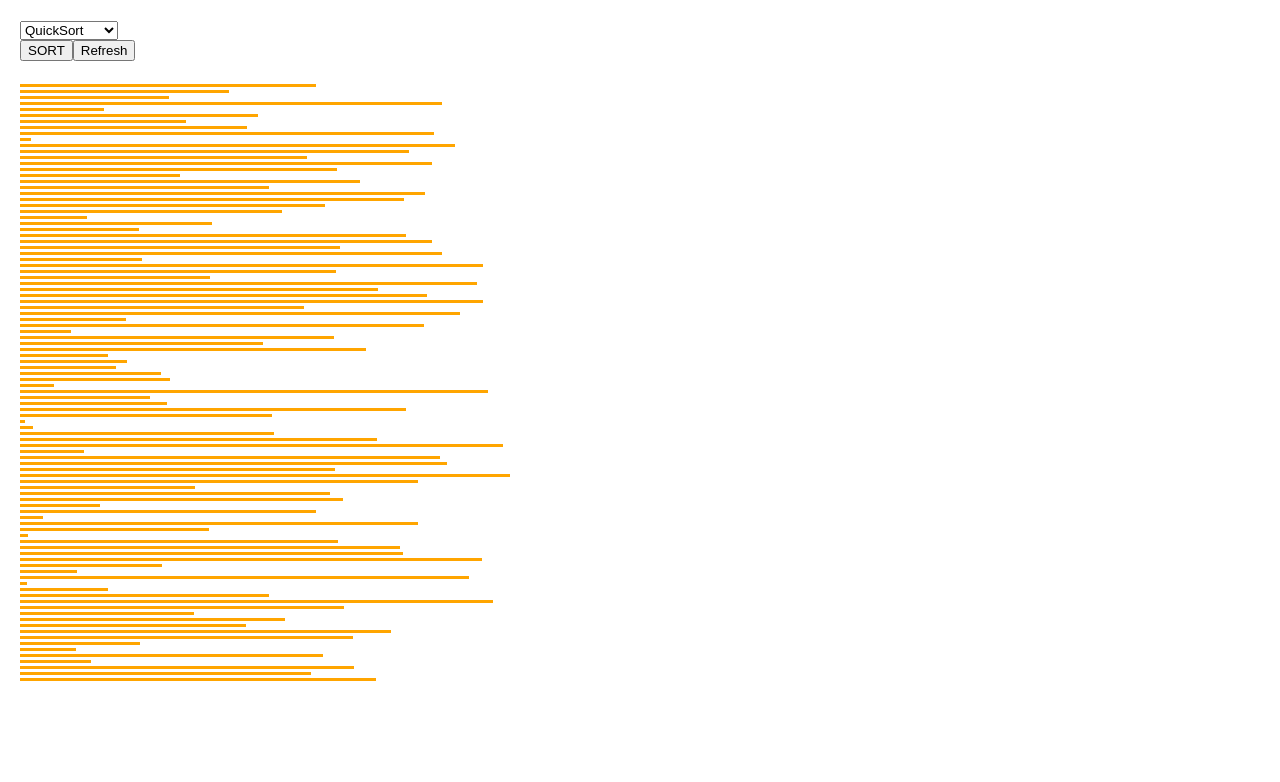
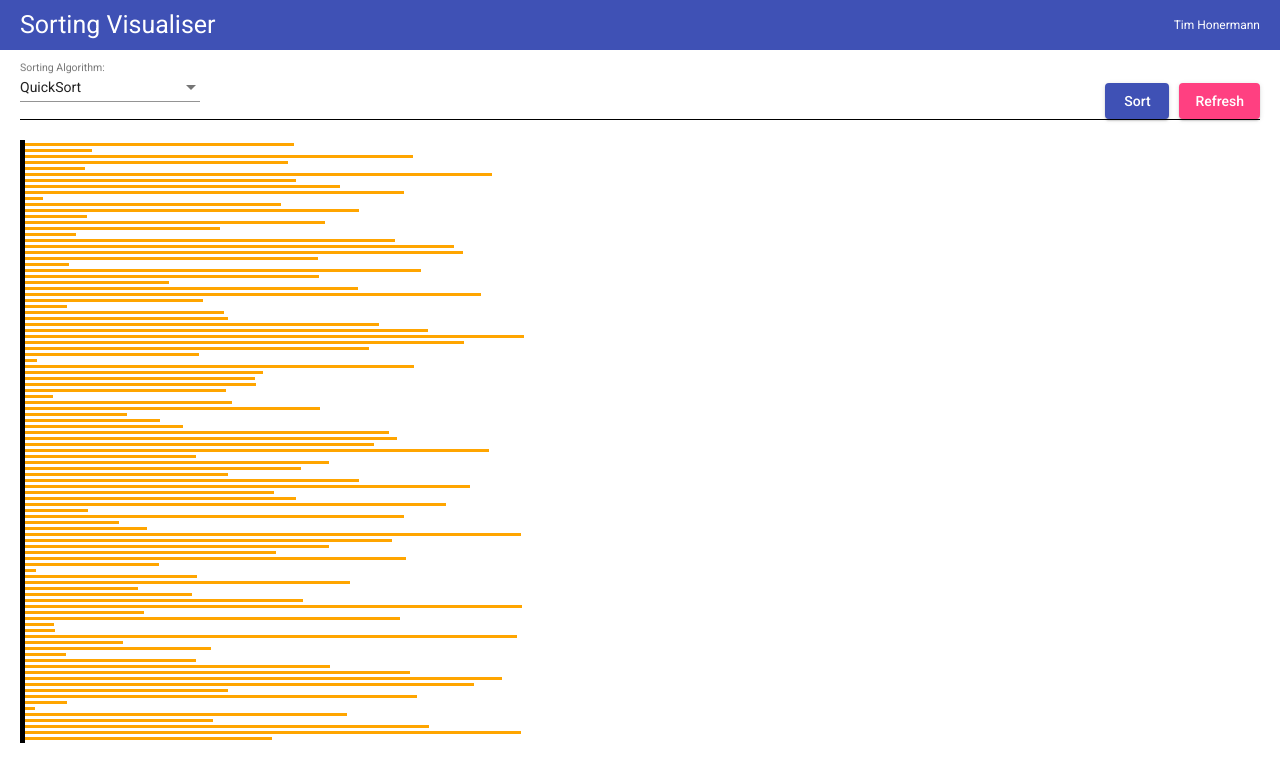
Before and after one commit to timhonermann/sorting-visualiser, an Angular app: page / in a window 1280 px wide. Shown: the top 782 px of the page. Built offline with nearby package versions, Linux system fonts and the light colour scheme.

Commit message:
added material components, updated UI, refactored sorting states

```diff
--- /dev/null
+++ b/src/app/sorting/sorting-state.ts
@@ -0,0 +1,5 @@
+export enum SortingState {
+    waiting = 1,
+    sorting = 2,
+    sorted = 3
+}
--- a/src/app/sorting/sorting.component.html
+++ b/src/app/sorting/sorting.component.html
@@ -1,14 +1,25 @@
+<div class="header">
+    <span class="title">Sorting Visualiser</span>
+    <span class="info">Tim Honermann</span>
+</div>
+
 <div class="container">
-    <select [(ngModel)]="selectedSortingAlgorithm" (change)="setSortingAlgorithm()">
-        <option *ngFor="let key of sortingAlgorithmKeys"
-                [value]="key"
-                [label]="sortingAlgorithms[key]">
-        </option>
-    </select>
-    <br/>
-    <button type="button" [disabled]="isSorted" (click)="startSorting()">SORT</button>
-    <button type="button" (click)="generateRandomArray()">Refresh</button>
-    <br/><br/>
+    <div class="sub-header">
+        <mat-form-field>
+            <mat-label>Sorting Algorithm:</mat-label>
+            <mat-select [(ngModel)]="selectedSortingAlgorithm" (selectionChange)="setSortingAlgorithm()" >
+                <mat-option *ngFor="let key of sortingAlgorithmKeys"
+                            [value]="key">
+                    {{ sortingAlgorithms[key] }}
+                </mat-option>
+            </mat-select>
+        </mat-form-field>
+        <div class="button-container">
+            <button mat-raised-button color="primary"  [disabled]="sortingState !== 1" (click)="startSorting()">Sort</button>
+            <div class="divider"></div>
+            <button mat-raised-button color="accent" (click)="generateRandomArray()">Refresh</button>
+        </div>
+    </div>
     <div class="array-container">
         <div *ngFor="let value of array; let i = index"
              class="array-bar"
--- a/src/app/sorting/sorting.component.scss
+++ b/src/app/sorting/sorting.component.scss
@@ -1,9 +1,50 @@
+.header {
+    width: 100%;
+    height: 50px;
+    background-color: #3f51b5;
+    display: flex;
+    justify-content: space-between;
+    align-items: center;
+    padding: 0 20px;
+
+    .title {
+        font-size: 25px;
+        color: white;
+    }
+
+    .info {
+        font-size: 12px;
+        color: white;
+    }
+}
+
 .container {
     padding: 20px;
 
+    .sub-header {
+        width: 100%;
+        height: 50px;
+        display: flex;
+        justify-content: space-between;
+        align-items: end;
+        border-bottom: 1px black solid;
+
+        .button-container {
+            height: 100%;
+            display: flex;
+            align-items: end;
+
+            .divider {
+                width: 10px;
+            }
+        }
+    }
+
     .array-container {
+        margin-top: 20px;
         display: inline-block;
         flex-wrap: wrap;
+        border-left: 5px black solid;
 
         .array-bar {
             height: 3px;
--- a/src/app/sorting/sorting.component.ts
+++ b/src/app/sorting/sorting.component.ts
@@ -1,10 +1,11 @@
 import {Component, OnInit} from '@angular/core';
-import {SortingAlgorithms} from '../sorting-algorithms';
+import {SortingAlgorithms} from './sorting-algorithms';
 import {QuickSort} from './algorithms/quick-sort';
 import {InsertionSort} from './algorithms/insertion-sort';
 import {SortingSettings} from './sorting-settings';
 import {SortingAnimation} from './sorting-animation';
 import {Algorithm} from './algorithms/algorithm';
+import {SortingState} from './sorting-state';
 import Timeout = NodeJS.Timeout;
 
 @Component({
@@ -17,10 +18,10 @@ export class SortingComponent implements OnInit {
     sortingAlgorithms = SortingAlgorithms;
     sortingAlgorithm: Algorithm;
     sortingAlgorithmKeys: string[];
-    selectedSortingAlgorithm: SortingAlgorithms = SortingAlgorithms.QuickSort;
+    selectedSortingAlgorithm = '1';
+    sortingState: SortingState = SortingState.waiting;
 
     array: number[] = [];
-    isSorted: boolean;
 
     animations: SortingAnimation[];
     timeouts: Timeout[] = [];
@@ -32,6 +33,7 @@ export class SortingComponent implements OnInit {
     }
 
     startSorting(): void {
+        this.sortingState = SortingState.sorting;
         const auxiliaryArray = this.array.slice();
         if (this.sortingAlgorithm) {
             this.animations = this.sortingAlgorithm.sort(auxiliaryArray, this.animations);
@@ -48,11 +50,6 @@ export class SortingComponent implements OnInit {
     }
 
     setSortingAlgorithm(): void {
-        if (!this.sortingAlgorithm) {
-            this.sortingAlgorithm = new QuickSort();
-        }
-
-        this.generateRandomArray();
 
         switch (+this.selectedSortingAlgorithm) {
             case SortingAlgorithms.QuickSort:
@@ -69,7 +66,7 @@ export class SortingComponent implements OnInit {
     generateRandomArray() {
         this.stopTimeouts();
         this.animations = [];
-        this.isSorted = false;
+        this.sortingState = SortingState.waiting;
         this.array = Array.from(
             { length: SortingSettings.DEFAULT_ARRAY_SIZE },
             () => Math.floor(
@@ -81,12 +78,14 @@ export class SortingComponent implements OnInit {
 
     getArrayBarStyle() {
         return {
-            'background-color': this.isSorted ? SortingSettings.SORTED_COLOR : SortingSettings.PRIMARY_COLOR,
+            'background-color': this.sortingState === SortingState.sorted ? SortingSettings.SORTED_COLOR : SortingSettings.PRIMARY_COLOR,
         };
     }
 
     private setIsSortedIfEndOfAnimations(index: number) {
-        this.isSorted = index === this.animations.length - 1;
+        if (index === this.animations.length - 1) {
+            this.sortingState = SortingState.sorted;
+        }
     }
 
     private stopTimeouts() {
--- a/src/index.html
+++ b/src/index.html
@@ -8,6 +8,7 @@
     <link rel="icon" type="image/x-icon" href="favicon.ico">
     <link href="https://fonts.googleapis.com/css?family=Roboto:300,400,500&display=swap" rel="stylesheet">
     <link href="https://fonts.googleapis.com/icon?family=Material+Icons" rel="stylesheet">
+    <link href="https://fonts.googleapis.com/css2?family=Metal+Mania&display=swap" rel="stylesheet">
 </head>
 <body class="mat-typography">
 <app-root></app-root>
--- a/src/styles.css
+++ b/src/styles.css
@@ -1,8 +1,9 @@
 /* You can add global styles to this file, and also import other style files */
-html, body {
-  margin: 0;
-  padding: 0;
-}
-
 html, body { height: 100%; }
 body { margin: 0; font-family: Roboto, "Helvetica Neue", sans-serif; }
+
+* {
+    -moz-box-sizing: border-box;
+    -webkit-box-sizing: border-box;
+    box-sizing: border-box;
+}
```
Also changed, not shown: src/app/app.module.ts (+9 -1 lines), src/app/sorting/sorting-algorithms.ts (renamed from src/app/sorting-algorithms.ts). Lines whose indentation alone changed are shown as unchanged.
